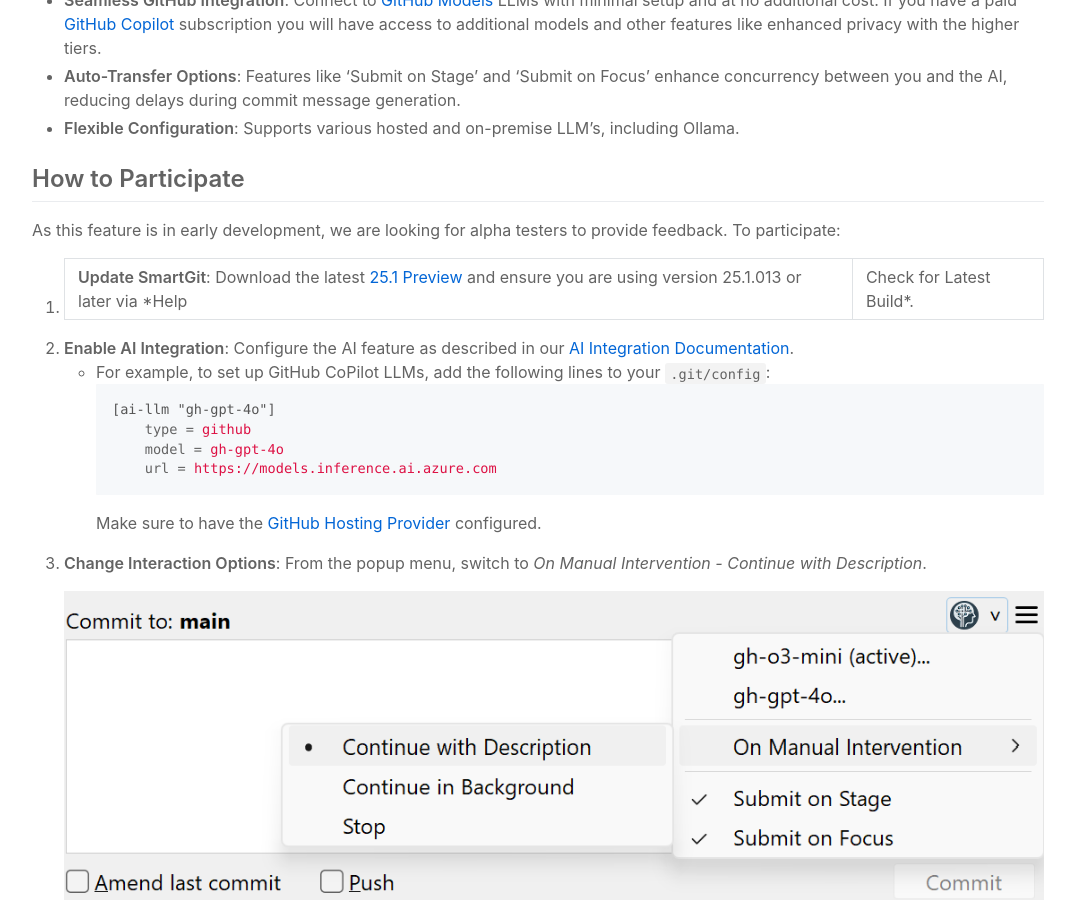
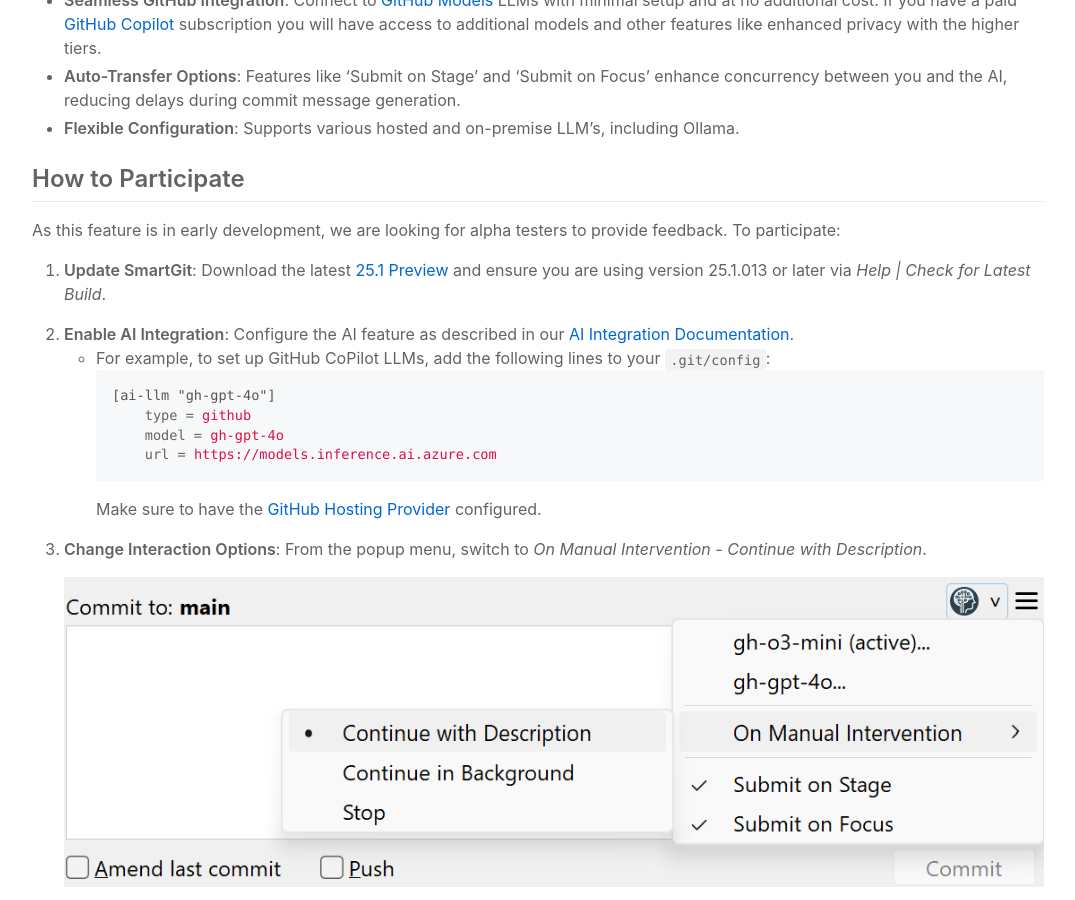
Before and after one commit to syntevo/blog, a Jekyll site: the page built from _posts/2025/2025-02-24-ai-commit-message.md, in a window 1280 px wide and 900 px high, scrolled down 503 px. Shown: the whole window, without its empty margins (102-1177 px from the left). Built offline with Jekyll 4.4.1, drawn with Linux system fonts in a browser that asks for light colours.

Commit message:
fix escape

```diff
--- a/_posts/2025/2025-02-24-ai-commit-message.md
+++ b/_posts/2025/2025-02-24-ai-commit-message.md
@@ -24,7 +24,7 @@
 
 As this feature is in early development, we are looking for alpha testers to provide feedback. To participate:
 
-1. **Update SmartGit**: Download the latest [25.1 Preview](https://www.syntevo.com/smartgit/preview/) and ensure you are using version 25.1.013 or later via *Help|Check for Latest Build*.
+1. **Update SmartGit**: Download the latest [25.1 Preview](https://www.syntevo.com/smartgit/preview/) and ensure you are using version 25.1.013 or later via *Help \| Check for Latest Build*.
 
 1. **Enable AI Integration**: Configure the AI feature as described in our [AI Integration Documentation](https://docs.syntevo.com/SmartGit/Latest/Manual/Integrations/AI).
    - For example, to set up GitHub CoPilot LLMs, add the following lines to your `.git/config`:
```
